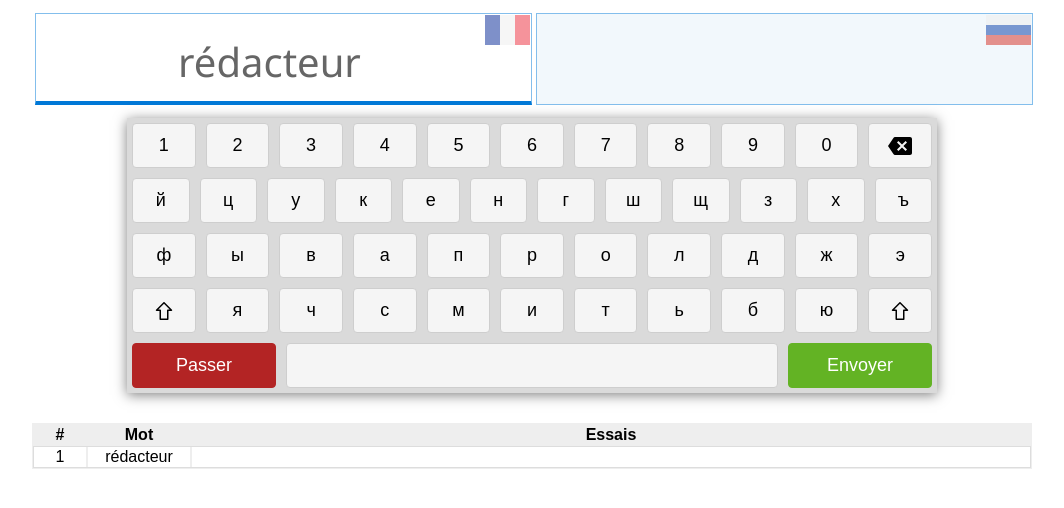
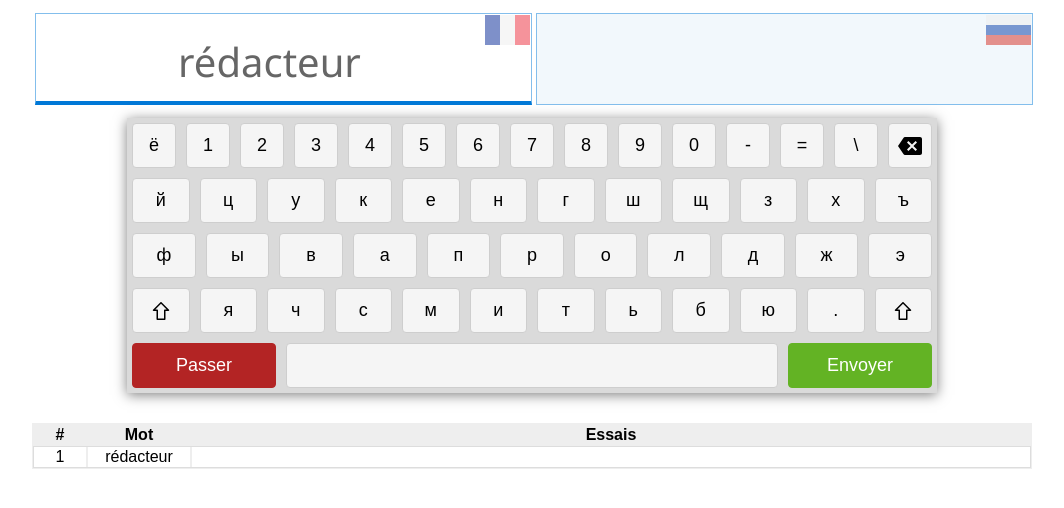
Before and after one commit to cedrou/vocab, a React (Create React App) app: page / in a window 1280 px wide. Shown: the top 508 px of the page, without its empty margins (108-1172 px from the left). Built offline with nearby package versions, Linux system fonts and the light colour scheme.

Commit message:
Changed keyboard layout mechanism

```diff
--- a/src/Keyboard.js
+++ b/src/Keyboard.js
@@ -9,11 +9,34 @@ const ShiftIcon = ({viewBox = '0 0 32 32', width = 24, height = 24, fill}) =>
 	</svg>
 ;
 
-const BackspaceIcon = ({viewBox = '0 0 24 24', width = 24, height = 24, fill,}) =>
+const BackspaceIcon = ({viewBox = '0 0 24 24', width = 24, height = 24, fill}) =>
 	<svg {...{width, height, fill, viewBox}}>
 		<path fill="currentColor" d="M22 3H7c-.69 0-1.23.35-1.59.88L0 12l5.41 8.11c.36.53.9.89 1.59.89h15c1.1 0 2-.9 2-2V5c0-1.1-.9-2-2-2zm-3 12.59L17.59 17 14 13.41 10.41 17 9 15.59 12.59 12 9 8.41 10.41 7 14 10.59 17.59 7 19 8.41 15.41 12 19 15.59z" />
 	</svg>
 ;
+
+const Key_Backspace = {id: 'BACKSPACE', value:<BackspaceIcon/>, class:"keyboard-backspace-button"}
+const Key_Shift = {id: 'SHIFT', value:<ShiftIcon/>, class:"keyboard-shift-button"}
+const Key_Skip = {id: 'SKIP', value:"Passer", class:"keyboard-skip-button"}
+const Key_Submit = {id: 'SUBMIT', value:"Envoyer", class:"keyboard-submit-button"}
+const Key_Space = {id: " ", value:" ", class:"keyboard-space-button"}
+
+const Layout_Cyrillic = [
+    [
+        ['ë', '1', '2', '3', '4', '5', '6', '7', '8', '9', '0', '-', '=', '\\', Key_Backspace],
+        ['й', 'ц', 'у', 'к', 'е', 'н', 'г', 'ш', 'щ', 'з', 'х', 'ъ'],
+        ['ф', 'ы', 'в', 'а', 'п', 'р', 'о', 'л', 'д', 'ж', 'э'],
+        [Key_Shift, 'я', 'ч', 'с', 'м', 'и', 'т', 'ь', 'б', 'ю', '.', Key_Shift],
+        [Key_Skip, Key_Space, Key_Submit]
+    ],
+    [
+        ['Ë', '!', '"', '№', ';', '%', ':', '?', '*', '(', ')', '_', '+', '/', Key_Backspace],
+        ['Й', 'Ц', 'У', 'К', 'Е', 'Н', 'Г', 'Ш', 'Щ', 'З', 'Х', 'Ъ'],
+        ['Ф', 'Ы', 'В', 'А', 'П', 'Р', 'О', 'Л', 'Д', 'Ж', 'Э'],
+        [Key_Shift, 'Я', 'Ч', 'С', 'М', 'И', 'Т', 'Ь', 'Б', 'Ю', ',', Key_Shift],
+        [Key_Skip, Key_Space, Key_Submit]
+    ],
+];
 
 class Keyboard extends React.Component {
 
@@ -21,104 +44,40 @@ class Keyboard extends React.Component {
         uppercase: false
     }
 
-    Layout_Cyrillic = [
-		['й', 'ц', 'у', 'к', 'е', 'н', 'г', 'ш', 'щ', 'з', 'х', 'ъ'],
-		['ф', 'ы', 'в', 'а', 'п', 'р', 'о', 'л', 'д', 'ж', 'э'],
-		['я', 'ч', 'с', 'м', 'и', 'т', 'ь', 'б', 'ю'],
-    ]
-
-    handleAlphanumClick = (key) => {
-        this.props.onClick(key);
-        this.setState({uppercase: false});
-    }
-
-    handleShiftClick = () => this.setState({uppercase: !this.state.uppercase});
-
-    handleBackspaceClick = () => this.props.onClick("BACKSPACE");
-    handleSkipClick = () => this.props.onClick("SKIP");
-    handleSubmitClick = () => this.props.onClick("SUBMIT");
-
-
-    renderFirstRow() {
-        return (
-            <div className="keyboard-row">
-                {[1, 2, 3, 4, 5, 6, 7, 8, 9, 0].map(v =>
-                    <KeyboardButton
-                        key={v} value={v}
-                        onClick={this.handleAlphanumClick}
-                        className="keyboard-number-button"
-                    />
-                )}
-                <KeyboardButton
-                    value={<BackspaceIcon />}
-                    className="keyboard-backspace-button"
-                    onClick={this.handleBackspaceClick}
-                />
-            </div>
-        )
+    handleKeyClick = (key) => {
+        if (key === "SHIFT") {
+            this.setState({uppercase: !this.state.uppercase});
+        }
+        else {
+            this.props.onClick(key);
+            this.setState({uppercase: false});
+        }
     }
 
     renderLayout() {
-        let layout = this.Layout_Cyrillic;
-        if (this.state.uppercase) {
-            layout = layout.map(row => row.map(key => key.toUpperCase()));
-        }
+        let layout = Layout_Cyrillic[this.state.uppercase ? 1 : 0];
 
         return layout.map ( (row,i) =>
             <div className="keyboard-row" key={`row-${i}`}>
-                {i === layout.length - 1 &&
-                    <KeyboardButton
-                        value={<ShiftIcon />}
-                        className="keyboard-shift-button"
-                        onClick={this.handleShiftClick}
-                    />
-                }
-                {row.map(button =>
-                    <KeyboardButton
-                        key={button} value={button}
-                        onClick={this.handleAlphanumClick}
-                    />
-                )}
-                {i === layout.length - 1 &&
-                    <KeyboardButton
-                        value={<ShiftIcon />}
-                        className="keyboard-shift-button"
-                        onClick={this.handleShiftClick}
-                    />
-                }
+
+                {row.map(k => {
+
+                    if (typeof(k) === 'string') {
+                        k = {id: k, value: k}
+                    }
+
+                    return <KeyboardButton key={k.id} id={k.id} value={k.value} className={k.class} onClick={this.handleKeyClick} />
+
+                })}
+
             </div>
         )
-    }
-
-    renderLastRow() {
-        return (
-            <div className="keyboard-row">
-                <KeyboardButton
-                      value="Passer"
-                      className="keyboard-skip-button"
-                      onClick={this.handleSkipClick}
-                    />
-                <KeyboardButton
-						value={' '}
-						className="keyboard-space-button"
-						onClick={this.handleAlphanumClick}
-					/>
-                <KeyboardButton
-                      value="Envoyer"
-                      className="keyboard-submit-button"
-                      onClick={this.handleSubmitClick}
-                    />
-            </div>
-        )
-
     }
 
     render() {
         return (
             <div className="keyboard">
-                {this.renderFirstRow()}
                 {this.renderLayout()}
-                {this.renderLastRow()}
             </div>
         );
     }
--- a/src/KeyboardButton.js
+++ b/src/KeyboardButton.js
@@ -4,7 +4,7 @@ class KeyboardButton extends React.Component {
 
     render() {
         return (
-            <button className={`keyboard-button ${this.props.className}`} onClick={() => this.props.onClick(this.props.value)}>
+            <button className={`keyboard-button ${this.props.className}`} onClick={() => this.props.onClick(this.props.id)}>
                 {this.props.value}
             </button>
 
```
